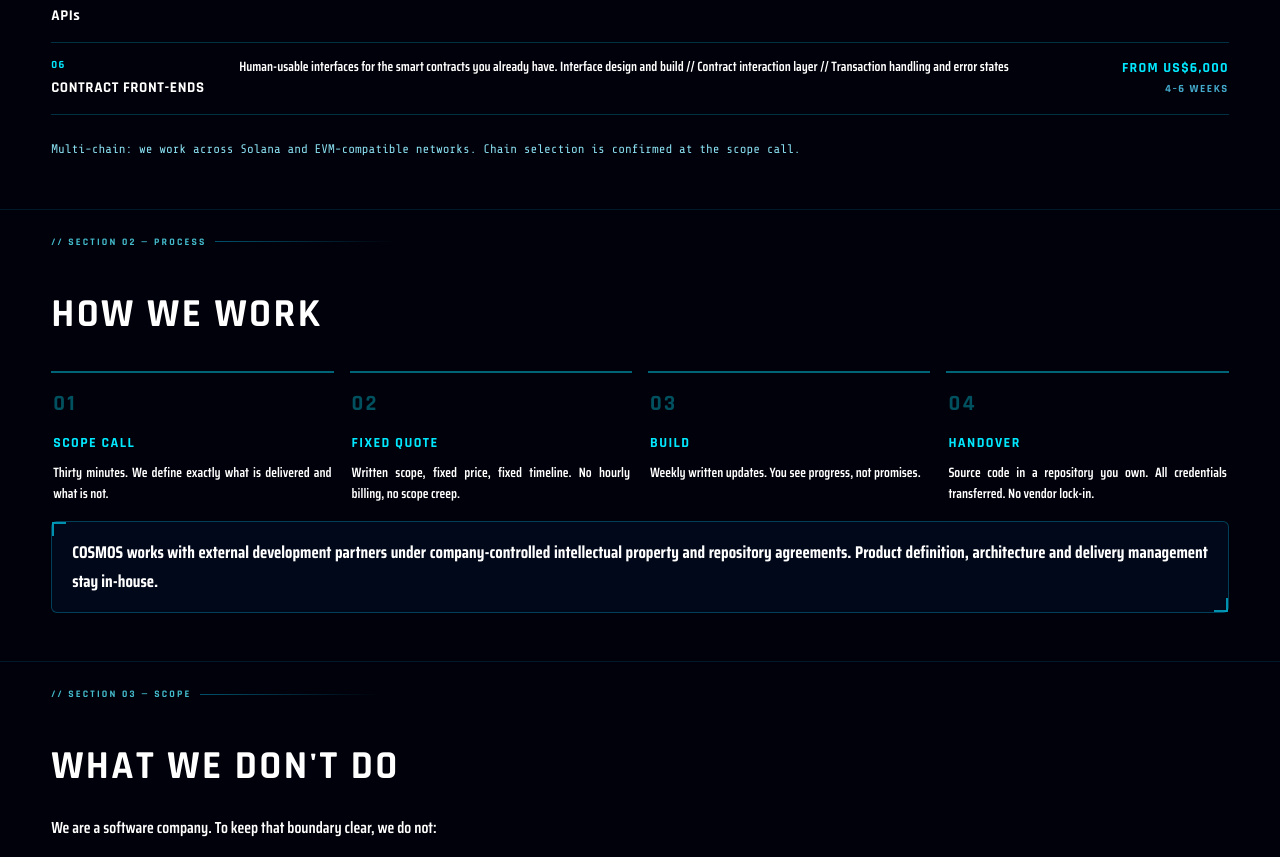
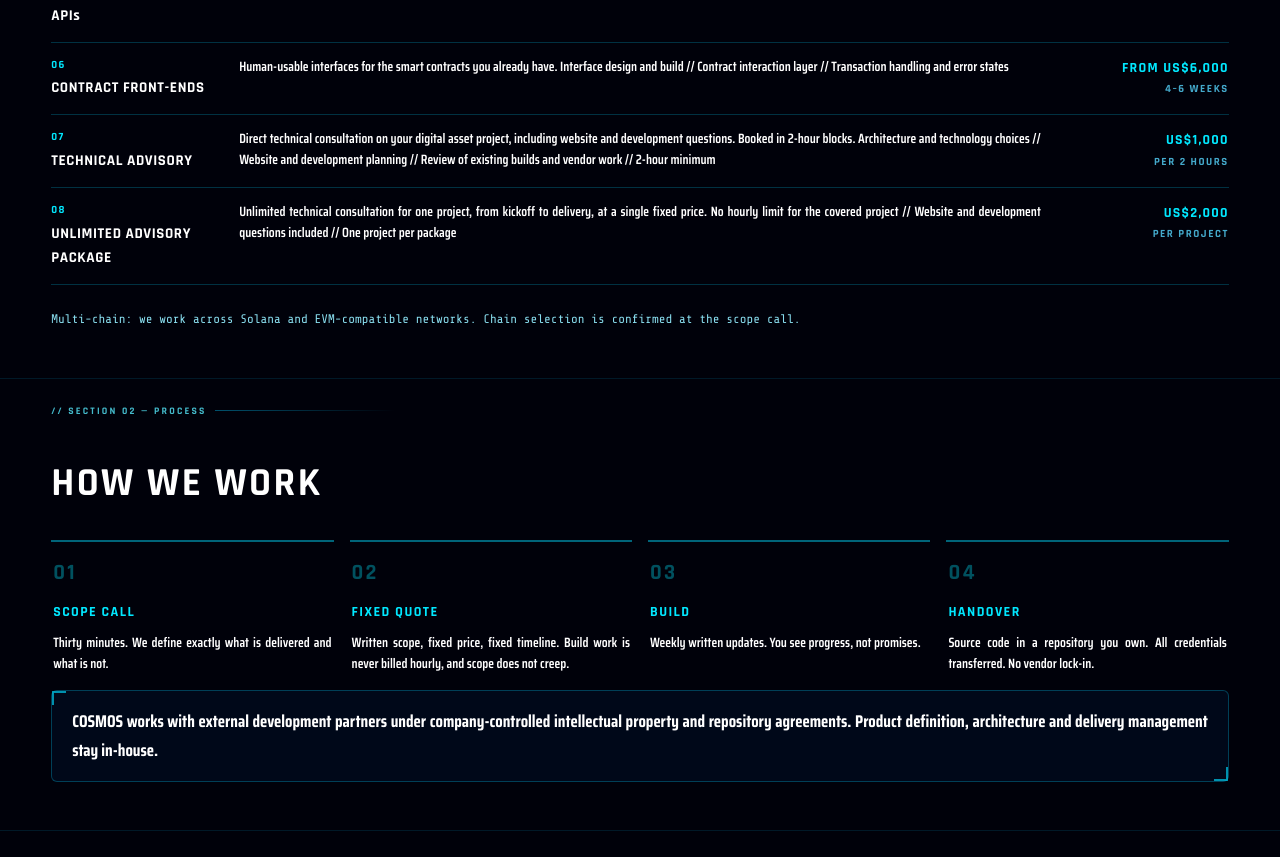
Before and after one commit to cosmosledgerlabs/cosmosledgerlabs-website, a Next.js app: page /services in a window 1280 px wide. Shown: the part 1027-1884 px from the top of the page. Built offline with nearby package versions, Linux system fonts and the light colour scheme; no server answers.

Commit message:
Add new advisory services with pricing details

```diff
--- a/pages/services.js
+++ b/pages/services.js
@@ -104,6 +104,39 @@ const SERVICES = [
     price: 'US$6,000',
     time: { en: '4–6 WEEKS', zh: '4–6 週' },
   },
+  {
+    n: '07',
+    name: { en: 'TECHNICAL ADVISORY', zh: '技術顧問諮詢' },
+    lead: {
+      en: 'Direct technical consultation on your digital asset project, including website and development questions. Booked in 2-hour blocks.',
+      zh: '針對您的數位資產專案提供直接技術諮詢，包括網站與開發相關問題。以 2 小時為單位預約。',
+    },
+    items: [
+      { en: 'Architecture and technology choices', zh: '架構與技術選型' },
+      { en: 'Website and development planning', zh: '網站與開發規劃' },
+      { en: 'Review of existing builds and vendor work', zh: '既有成果與外包工作審閱' },
+      { en: '2-hour minimum', zh: '最少 2 小時' },
+    ],
+    price: 'US$1,000',
+    fixed: true,
+    time: { en: 'PER 2 HOURS', zh: '每 2 小時' },
+  },
+  {
+    n: '08',
+    name: { en: 'UNLIMITED ADVISORY PACKAGE', zh: '無限諮詢套餐' },
+    lead: {
+      en: 'Unlimited technical consultation for one project, from kickoff to delivery, at a single fixed price.',
+      zh: '單一專案不限次數技術諮詢，從啟動到交付，一次固定價格。',
+    },
+    items: [
+      { en: 'No hourly limit for the covered project', zh: '所涵蓋專案不限時數' },
+      { en: 'Website and development questions included', zh: '包含網站與開發相關問題' },
+      { en: 'One project per package', zh: '每個套餐限一個專案' },
+    ],
+    price: 'US$2,000',
+    fixed: true,
+    time: { en: 'PER PROJECT', zh: '每個專案' },
+  },
 ]
 
 const PROCESS = [
@@ -119,8 +152,8 @@ const PROCESS = [
     n: '02',
     title: { en: 'FIXED QUOTE', zh: '固定報價' },
     d: {
-      en: 'Written scope, fixed price, fixed timeline. No hourly billing, no scope creep.',
-      zh: '書面範圍、固定價格、固定時程。不按小時計費，不擴張範圍。',
+      en: 'Written scope, fixed price, fixed timeline. Build work is never billed hourly, and scope does not creep.',
+      zh: '書面範圍、固定價格、固定時程。建置工作不按小時計費，不擴張範圍。',
     },
   },
   {
@@ -301,7 +334,7 @@ export default function Services() {
                   </div>
                   <div className={styles.rowMeta}>
                     <span className={styles.price}>
-                      {t('services', 'priceFrom', lang)} {s.price}
+                      {s.fixed ? '' : t('services', 'priceFrom', lang) + ' '}{s.price}
                     </span>
                     <span className={styles.time}>{L(s.time)}</span>
                   </div>
```
